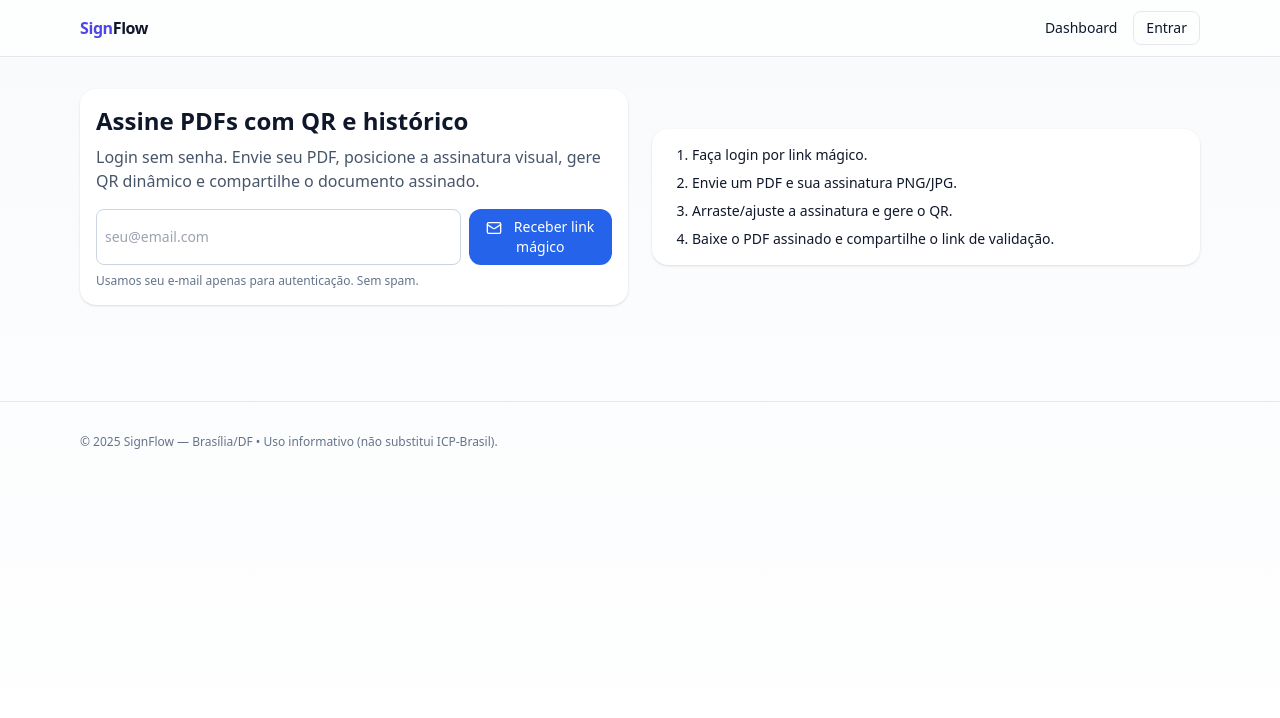
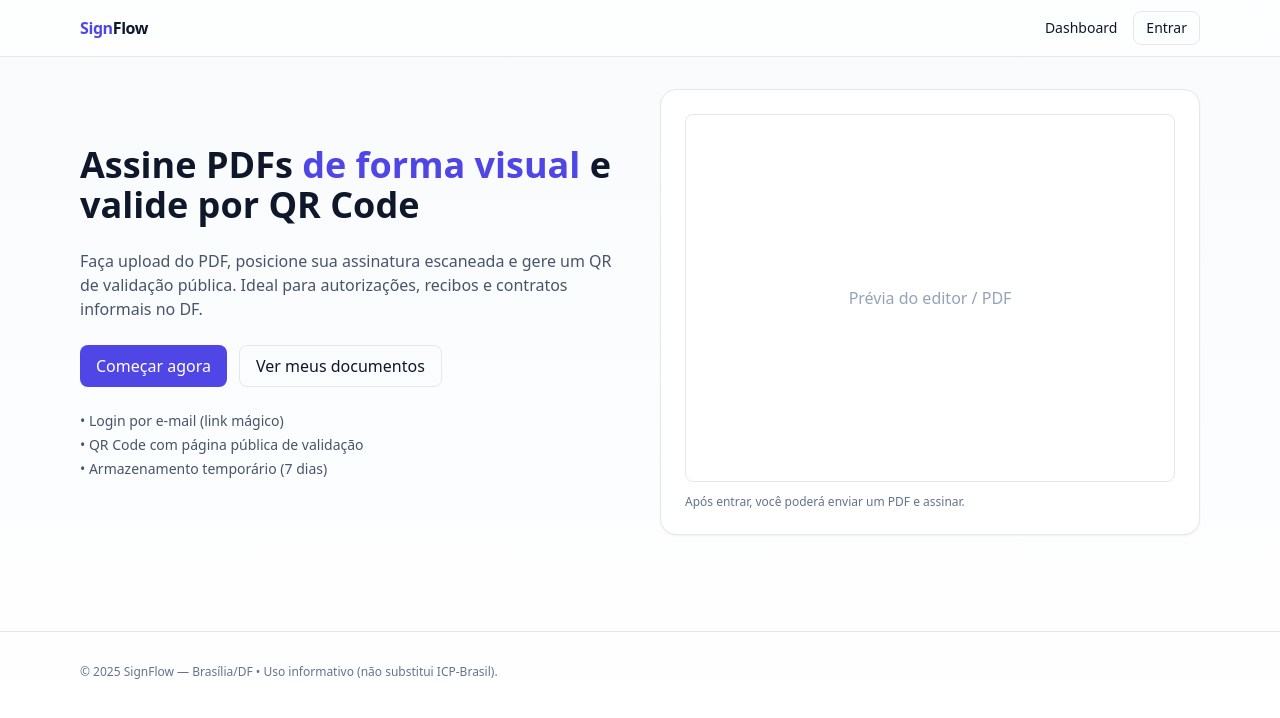
Before and after one commit to Junio243/signflow, a Next.js app: page / in a window 1280 px wide. Shown: the top 718 px of the page. Built offline with nearby package versions, Linux system fonts and the light colour scheme; no server answers.

Commit message:
Update page.tsx

```diff
--- a/app/page.tsx
+++ b/app/page.tsx
@@ -1,42 +1,43 @@
-'use client';
-import { useState } from 'react';
-import { Mail } from 'lucide-react';
-import { createClient } from '@supabase/supabase-js';
+// app/page.tsx
+export const revalidate = 0;
+export const dynamic = 'force-dynamic';
+
+import Link from 'next/link';
 
 export default function Home() {
-  const [email, setEmail] = useState('');
-  const [sent, setSent] = useState(false);
-  const supabase = createClient(
-    process.env.NEXT_PUBLIC_SUPABASE_URL!,
-    process.env.NEXT_PUBLIC_SUPABASE_ANON_KEY!
-  );
+  return (
+    <section className="grid gap-10 md:grid-cols-2 items-center">
+      <div className="space-y-6">
+        <h1 className="text-3xl md:text-4xl font-semibold leading-tight">
+          Assine PDFs <span className="text-indigo-600">de forma visual</span> e valide por QR Code
+        </h1>
+        <p className="text-slate-600">
+          Faça upload do PDF, posicione sua assinatura escaneada e gere um QR de validação pública.
+          Ideal para autorizações, recibos e contratos informais no DF.
+        </p>
+        <div className="flex gap-3">
+          <Link href="/login" className="inline-flex items-center rounded-lg bg-indigo-600 px-4 py-2 text-white hover:bg-indigo-700">
+            Começar agora
+          </Link>
+          <Link href="/dashboard" className="inline-flex items-center rounded-lg border px-4 py-2 hover:bg-slate-50">
+            Ver meus documentos
+          </Link>
+        </div>
+        <ul className="text-sm text-slate-600 space-y-1">
+          <li>• Login por e-mail (link mágico)</li>
+          <li>• QR Code com página pública de validação</li>
+          <li>• Armazenamento temporário (7 dias)</li>
+        </ul>
+      </div>
 
-  async function sendMagicLink(e: React.FormEvent) {
-    e.preventDefault();
-    const { error } = await supabase.auth.signInWithOtp({ email, options: { emailRedirectTo: `${process.env.NEXT_PUBLIC_SITE_URL}/dashboard` } });
-    if (!error) setSent(true);
-    else alert(error.message);
-  }
-
-  return (
-    <div className="grid md:grid-cols-2 gap-6 items-center">
-      <div className="card">
-        <h1 className="text-2xl font-semibold mb-2">Assine PDFs com QR e histórico</h1>
-        <p className="text-slate-600 mb-4">Login sem senha. Envie seu PDF, posicione a assinatura visual, gere QR dinâmico e compartilhe o documento assinado.</p>
-        <form onSubmit={sendMagicLink} className="flex gap-2">
-          <input className="input" type="email" required placeholder="seu@email.com" value={email} onChange={e=>setEmail(e.target.value)} />
-          <button className="btn" disabled={sent}><Mail className="w-4 h-4 mr-2 inline"/> {sent? 'Link enviado' : 'Receber link mágico'}</button>
-        </form>
-        <p className="text-xs text-slate-500 mt-2">Usamos seu e‑mail apenas para autenticação. Sem spam.</p>
+      <div className="rounded-2xl border bg-white p-6 shadow-sm">
+        <div className="aspect-[4/3] rounded-lg border grid place-content-center text-slate-400">
+          Prévia do editor / PDF
+        </div>
+        <p className="text-xs text-slate-500 mt-3">
+          Após entrar, você poderá enviar um PDF e assinar.
+        </p>
       </div>
-      <div className="card">
-        <ol className="list-decimal pl-6 text-sm space-y-2">
-          <li>Faça login por link mágico.</li>
-          <li>Envie um PDF e sua assinatura PNG/JPG.</li>
-          <li>Arraste/ajuste a assinatura e gere o QR.</li>
-          <li>Baixe o PDF assinado e compartilhe o link de validação.</li>
-        </ol>
-      </div>
-    </div>
+    </section>
   );
 }
```
